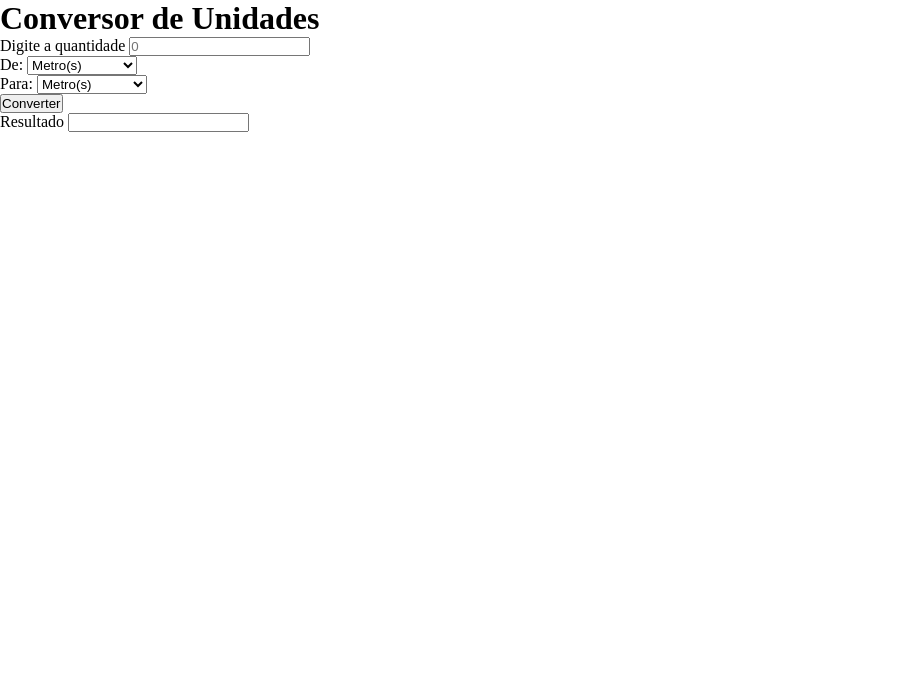
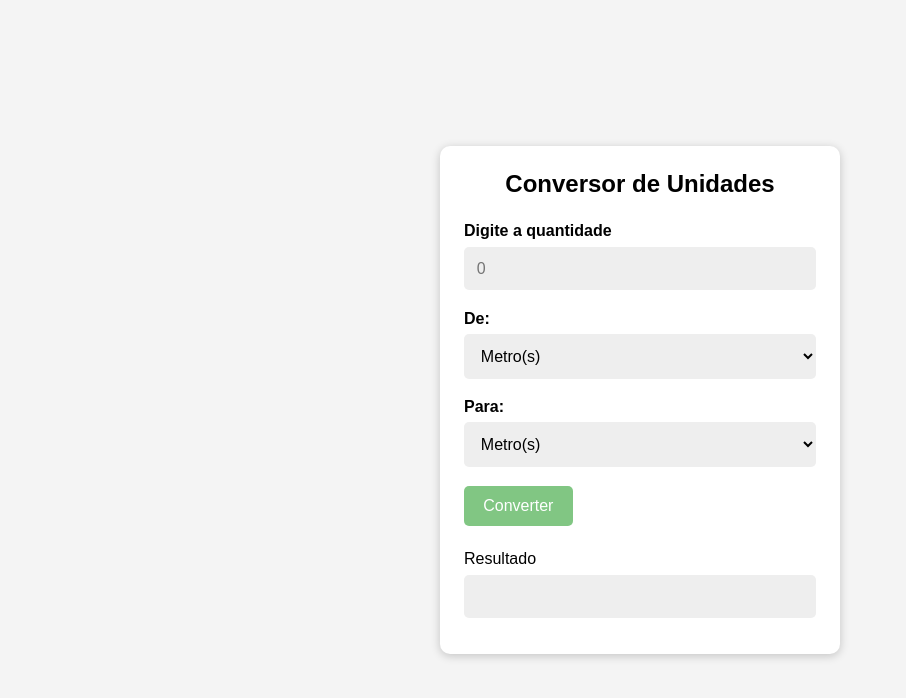
Before and after one commit to GuidoStocco/Conversor_de_Unidades, a plain HTML site: page index.html in a window 1280 px wide. Shown: the whole page, without its empty margins (0-906 px from the left). Drawn offline with Linux system fonts and the light colour scheme.

Commit message:
terminado a estilização do form

```diff
--- a/css/style.css
+++ b/css/style.css
@@ -2,4 +2,80 @@
     margin: 0;
     padding: 0;
     box-sizing: border-box;
+    font-family: Arial, Helvetica, sans-serif;
 }
+
+body{
+    background-color: #f4f4f4;
+    display: flex;
+    justify-content: center;
+    align-items: center;
+    height: 100vh;
+}
+
+
+#container{
+    background-color: #fff;
+    border-radius: 10px;
+    box-shadow: 0px 2px 10px rgba(0,0,0, .2);
+    padding: 1.5rem;
+    width: 400px;
+}
+
+h1{
+    font-size: 24px;
+    margin-bottom: 1.5rem;
+    text-align: center;
+}
+
+.input-group{
+    display: flex;
+    flex-direction: column;
+    margin-bottom: 1.2rem;
+}
+
+.input-group label{
+    margin-bottom: .4rem;
+    font-weight: bold;
+}
+
+select,input{
+    padding: .8rem;
+    border-radius: 5px;
+    border: none;
+    font-size: 1rem;
+    background-color: #eee;
+}
+
+.convert-btn{
+    background-color: #4caf50;
+    border: none;
+    border-radius: 5px;
+    color: #fff;
+    cursor: pointer;
+    font-size: 1rem;
+    padding: .7rem 1.2rem;
+    opacity: .7;
+    transition: .4s;
+}
+
+.convert-btn:hover{
+    opacity: 1;
+}
+
+.output-group{
+    display: flex;
+    flex-direction: column;
+    margin: 1.5rem auto 0;
+}
+
+.output-group label{
+    margin-bottom: .4rem;
+}
+
+#message{
+    font-size: .8rem;
+    color: #4caf50;
+    margin-top: .7rem;
+    text-align: center;
+}
```
